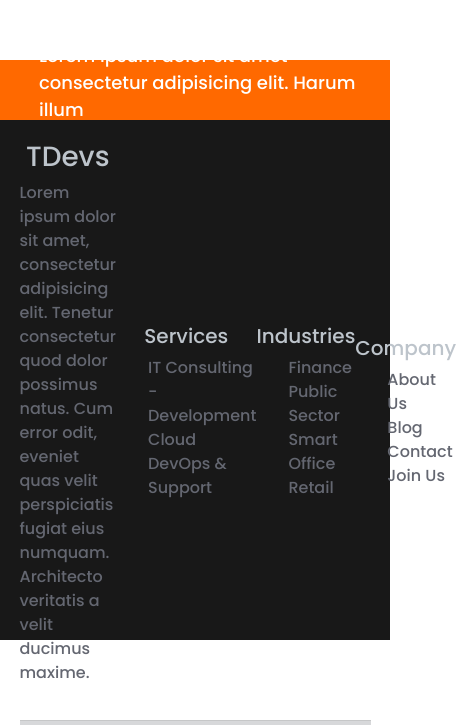
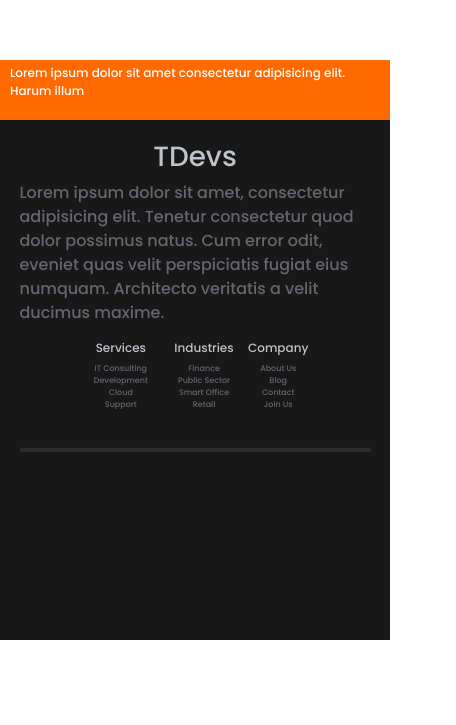
Before and after one commit to DireStraits01/react-pizza, a React (Create React App) app: page / in a window 390 px wide. Shown: the part 6832-7557 px from the top of the page, 456 px wide, since content can reach past the window. After the commit the page ends 7472 px from the top, so only its background shows below. Built offline with nearby package versions, Linux system fonts and the light colour scheme.

Commit message:
fix footer style for adaptive

```diff
--- a/src/components/Footer.jsx
+++ b/src/components/Footer.jsx
@@ -32,10 +32,10 @@ function Footer() {
               <div className={style.col}>
                 <h5>Services</h5>
                 <ul>
-                  <li>IT Consulting -</li>
+                  <li>IT Consulting</li>
                   <li>Development</li>
                   <li>Cloud</li>
-                  <li>DevOps & Support</li>
+                  <li>Support</li>
                 </ul>
               </div>
 
--- a/src/components/Footer.module.css
+++ b/src/components/Footer.module.css
@@ -12,12 +12,13 @@
   background-color: rgb(255, 105, 0);
   display: flex;
   align-items: center;
+  justify-content: center;
 }
 
 .orangeLine p {
   color: rgb(255, 255, 255);
-  margin-left: 10%;
   font-size: 18px;
+  padding: 10px;
 }
 
 .row {
@@ -52,9 +53,32 @@
   align-items: center;
 }
 
+.col ul {
+  margin-right: 15px;
+  margin-left: 15px;
+  text-align: center;
+  padding: 0;
+}
+
 hr {
   background-color: #646771;
   height: 5px;
   width: 90%;
   margin: 0 auto;
 }
+@media (max-width: 1090px) {
+  .orangeLine p {
+    font-size: 12px;
+  }
+  .row {
+    display: flex;
+    flex-direction: column;
+  }
+  .col h5 {
+    font-size: 12px;
+  }
+
+  .col ul li {
+    font-size: 8px;
+  }
+}
--- a/src/components/pages/Pizza.module.css
+++ b/src/components/pages/Pizza.module.css
@@ -201,7 +201,7 @@ input {
     width: 50%;
   }
   .modalSize {
-    width: 70%;
+    width: 90%;
   }
   .orderItemText {
     font-size: 10px;
```
